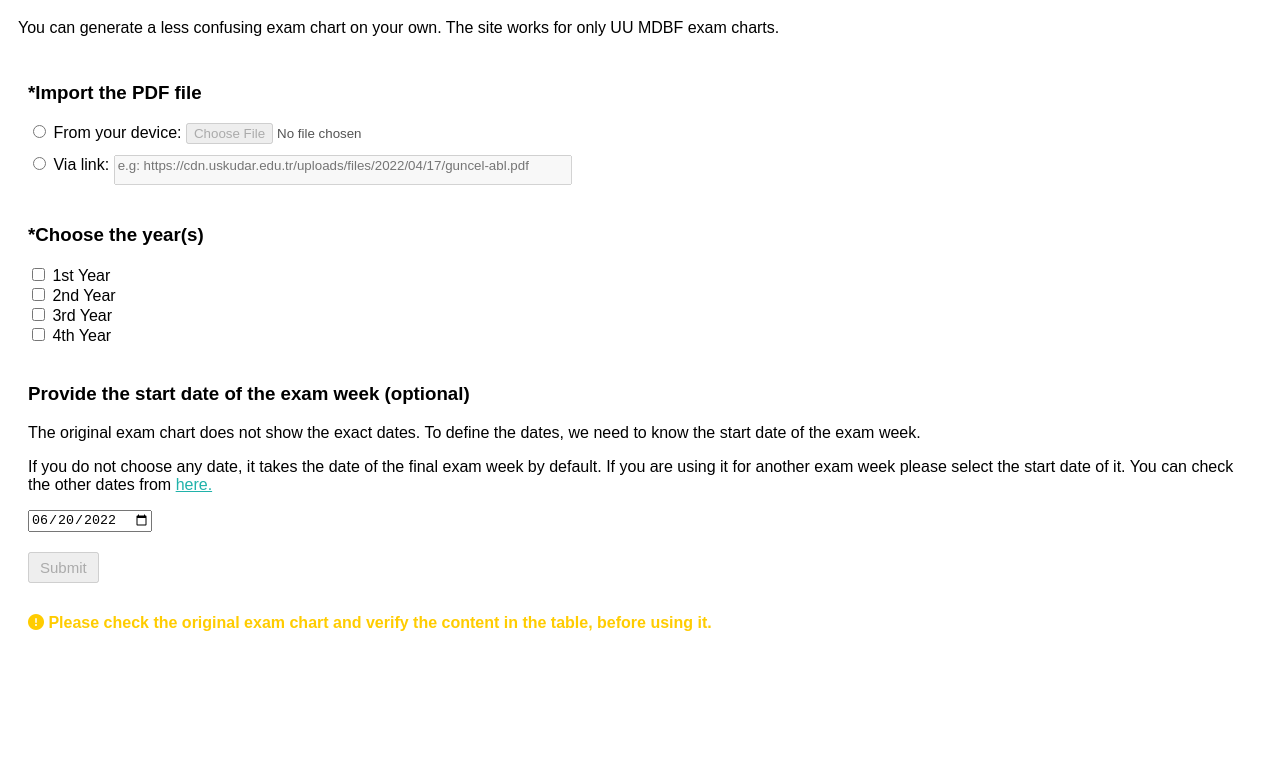
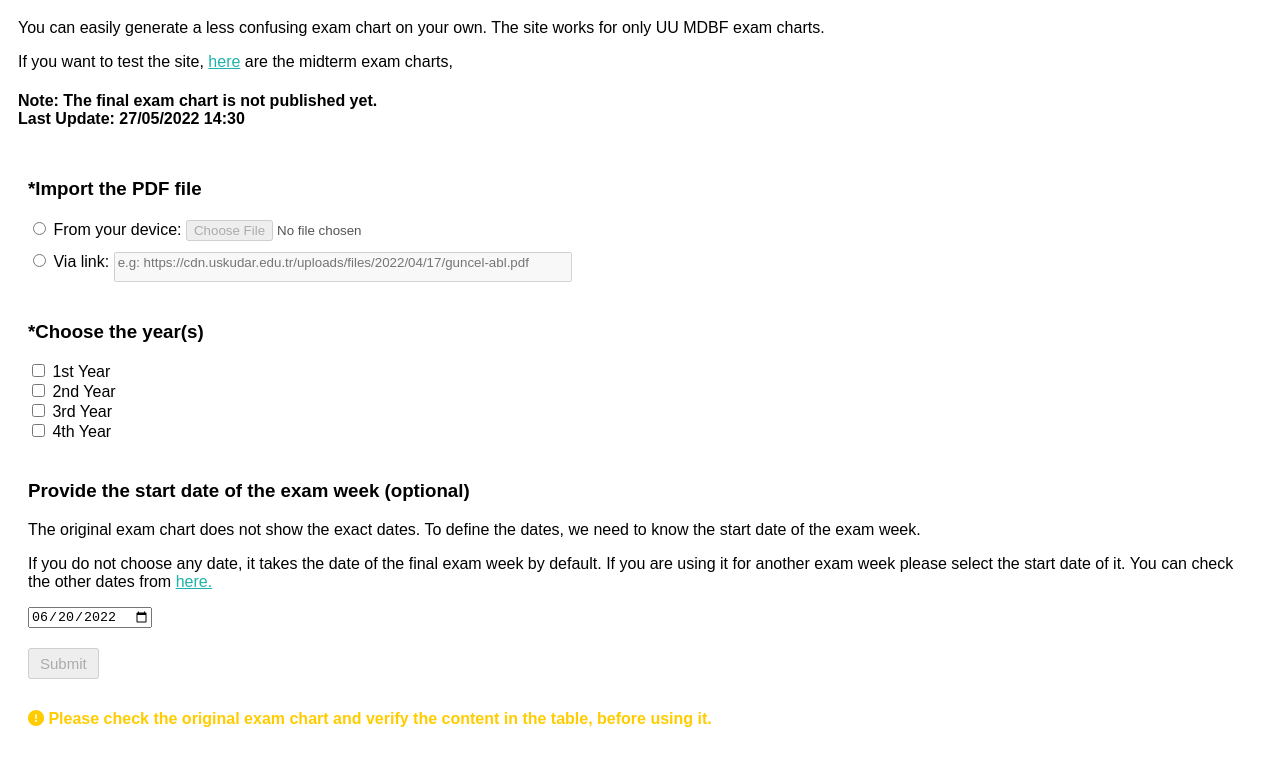
Before and after one commit to tscburak/TimeTableParser, a website: page index.html in a window 1280 px wide. Shown: the part 79-844 px from the top of the page. Before the commit the page ends 800 px from the top, so only its background shows below. Drawn offline with Linux system fonts and the light colour scheme.

Commit message:
text changes

```diff
--- a/index.html
+++ b/index.html
@@ -11,7 +11,9 @@
   <body>
     <div class = "introduction">
       <h1><a href="https://uskudar.edu.tr/mdbf/tr/duyurular">UU MDBF</a> Exam Chart Parser</h1>
-      <p>You can generate a less confusing exam chart on your own. The site works for only UU MDBF exam charts.</p>
+      <p>You can easily generate a less confusing exam chart on your own. The site works for only UU MDBF exam charts.</p>
+      <p>If you want to test the site, <a href="https://uskudar.edu.tr/mdbf/tr/duyuru/3822/guncel-mdbf-2021-2022-akademik-yili-bahar-donemi-ara-sinav-takvimi">here</a> are the midterm exam charts, </p>
+      <h4>Note: The final exam chart is not published yet. <br> Last Update: 27/05/2022 14:30</h4>
     </div>
     <div class = "importfile">
       <h3>*Import the PDF file</h3>
```
